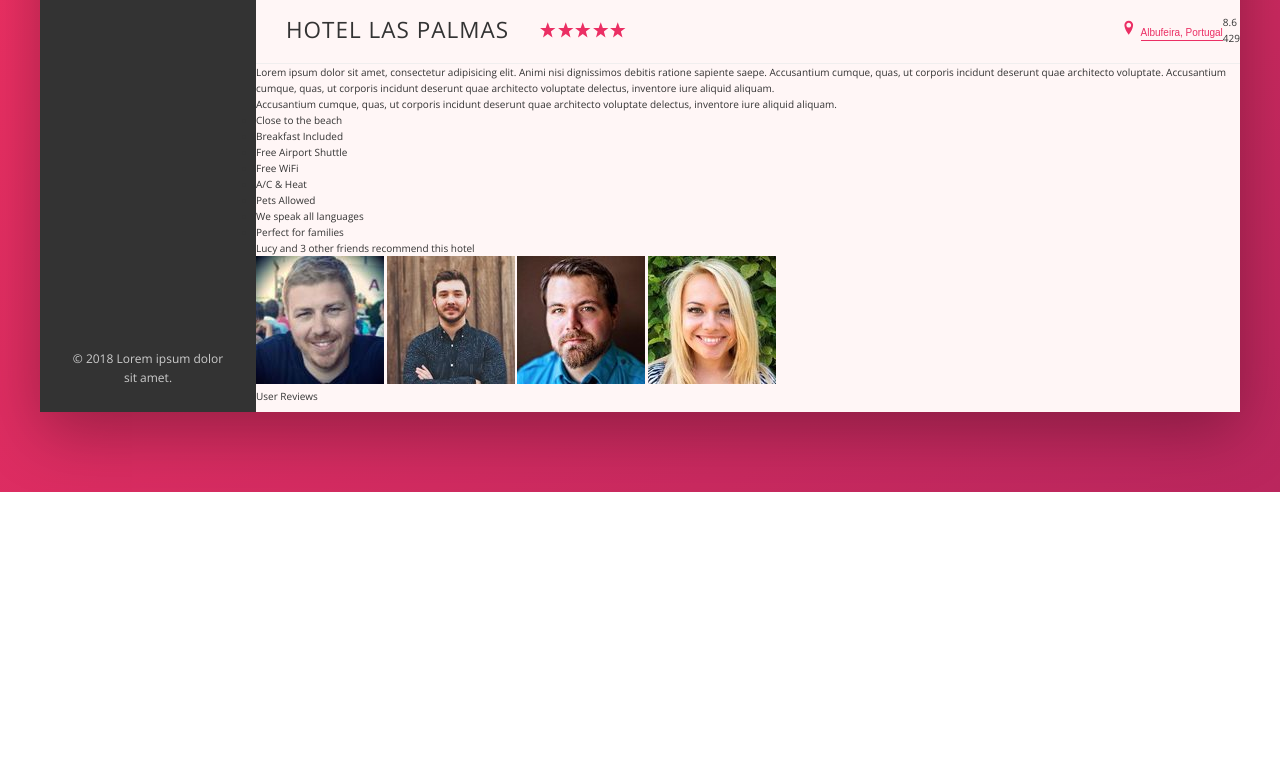
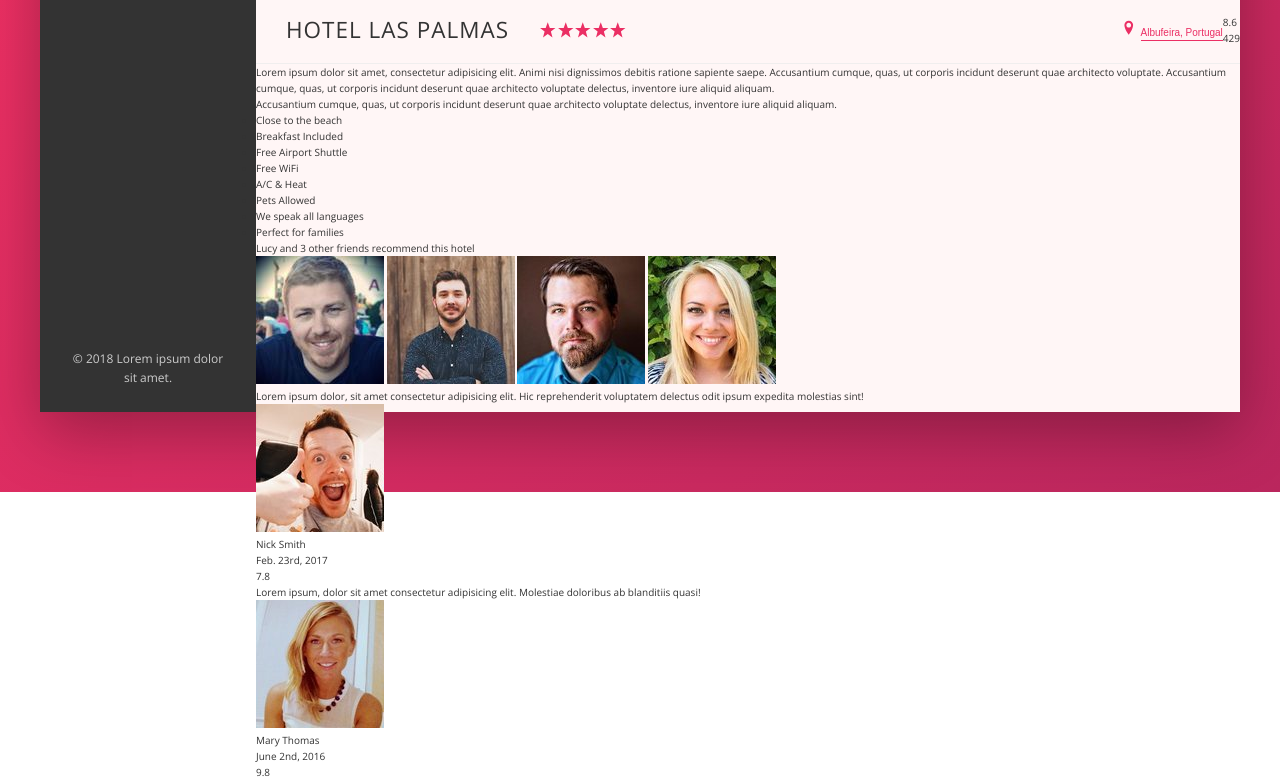
Before and after one commit to elamahpla/CSSFlex, a website: page index.html in a window 1280 px wide. Shown: the part 538-1318 px from the top of the page. Before the commit the page ends 1030 px from the top, so only its background shows below. Drawn offline with nearby package versions, Linux system fonts and the light colour scheme.

```diff
--- a/index.html
+++ b/index.html
@@ -161,9 +161,35 @@
             </div>
           </div>
         </div>
-        <div class="user-reviews">
-          User Reviews
-        </div>
+        <figure class="user-reviews">
+          <!-- User Reviews -->
+          <figure class="review">
+            <blockquote class="review-text">
+              Lorem ipsum dolor, sit amet consectetur adipisicing elit. Hic reprehenderit voluptatem delectus odit ipsum expedita molestias sint!
+            </blockquote>
+            <figcaption class="review-user">
+              <img src="img/user-1.jpg" alt="User 1" class="review-photo">
+              <div class="review-user-box">
+                <p class="review-user-name">Nick Smith</p>
+                <p class="review-user-date">Feb. 23rd, 2017</p>
+              </div>
+              <div class="review-rating">7.8</div>
+            </figcaption>
+          </figure>
+          <figure class="review">
+            <blockquote class="review-text">
+              Lorem ipsum, dolor sit amet consectetur adipisicing elit. Molestiae doloribus ab blanditiis quasi!
+            </blockquote>
+            <figcaption class="review-user">
+              <img src="img/user-2.jpg" alt="User 2" class="review-photo">
+              <div class="review-user-box">
+                <p class="review-user-name">Mary Thomas</p>
+                <p class="review-user-date">June 2nd, 2016</p>
+              </div>
+              <div class="review-rating">9.8</div>
+            </figcaption>
+          </figure>
+        </figure>
       </div>
       </main>
     </div>
--- a/sass/components/_recommend.scss
+++ b/sass/components/_recommend.scss
@@ -2,8 +2,9 @@
   font-size: 1.3rem;
   color: $darkGrey;
   display: flex;
+  align-items: center;
     &-count {
-
+      margin-right: auto;
     }
     &-friends {
 
--- /dev/null
+++ b/sass/components/_review.scss
@@ -0,0 +1,24 @@
+// Reviews
+.review {
+  &-text {
+
+  }
+  &-user {
+
+  }
+  &-photo {
+
+  }
+  &-user-box {
+
+  }
+  &-user-name {
+
+  }
+  &-user-date {
+
+  }
+  &-user-rating {
+
+  }
+}
--- a/sass/main.scss
+++ b/sass/main.scss
@@ -16,6 +16,7 @@
 @import './components/overview';
 @import './components/paragraph';
 @import './components/recommend';
+@import './components/review';
 @import './components/searchbox';
 @import './components/sidebar';
 @import './components/usernav';
```
Lines whose indentation alone changed are shown as unchanged.
